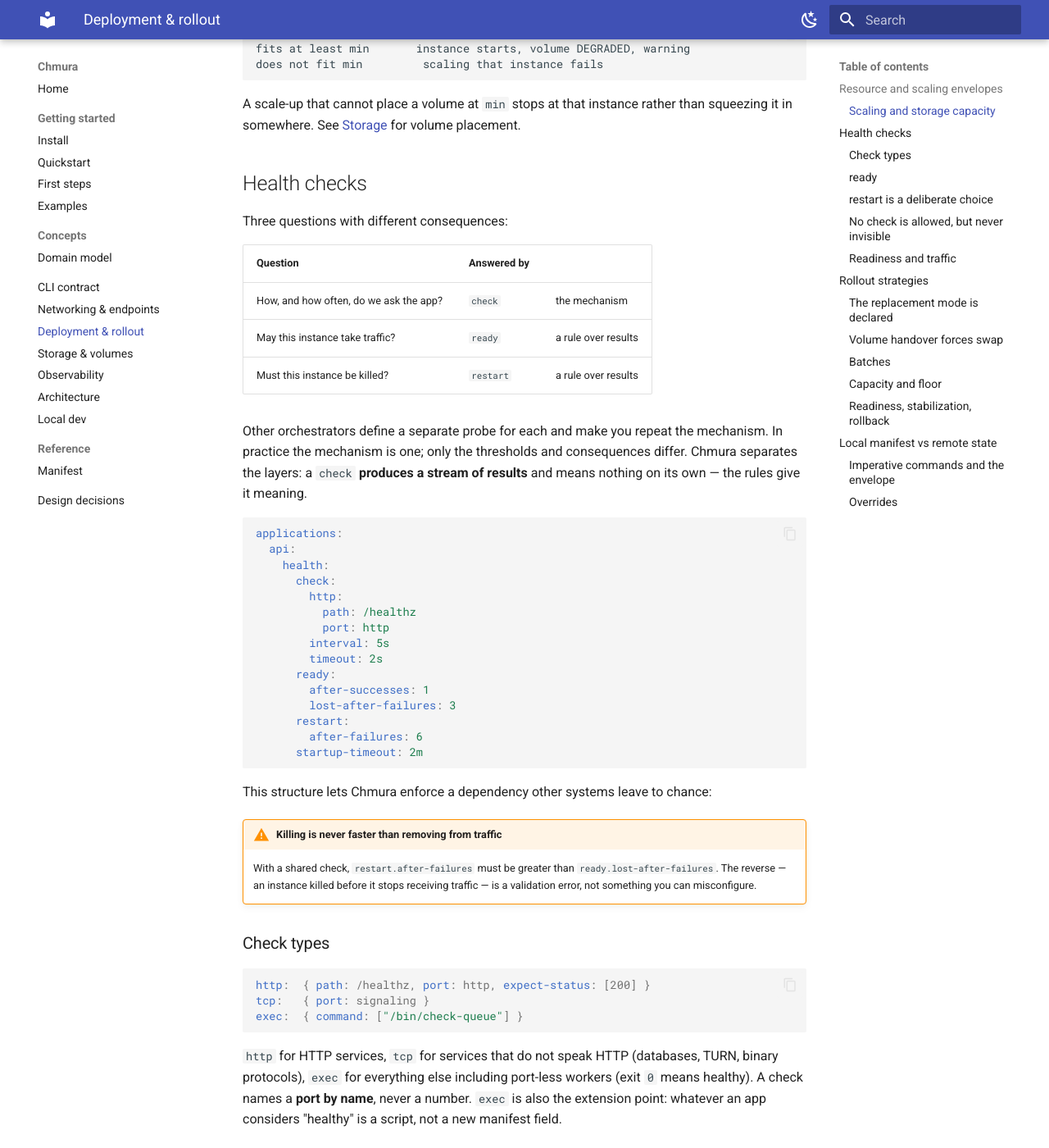
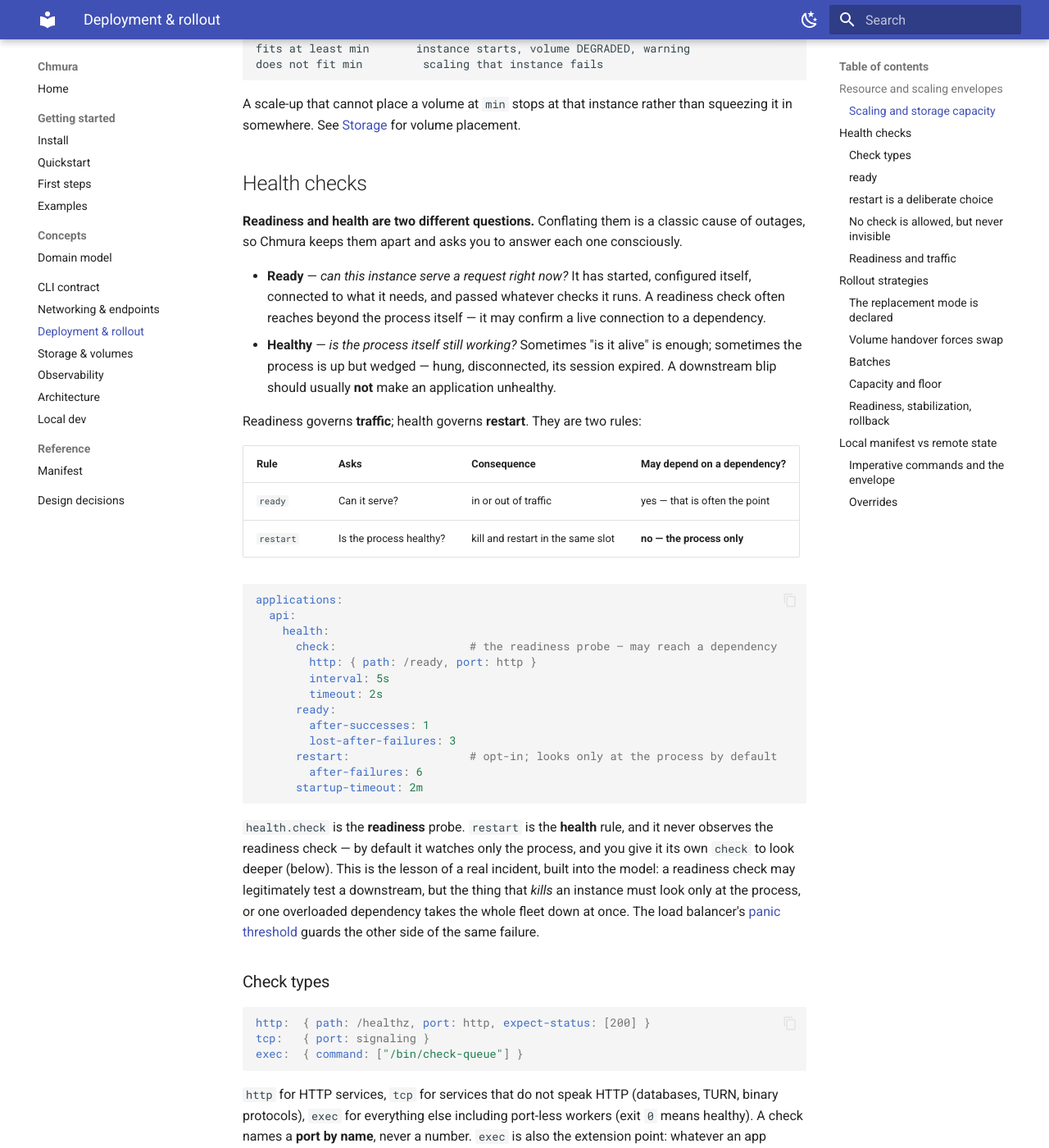
Before and after one commit to daropotter/chmura, an MkDocs documentation site: the page built from docs/deployment.md, in a window 1280 px wide and 1400 px high, scrolled down 1285 px. Shown: the whole window at 82% size. Built offline with MkDocs 1.6.1 and Material for MkDocs 9.7.7, drawn with Linux system fonts in a browser that asks for light colours; some of the changed text lies outside the part shown.

Commit message:
docs: make readiness vs health a conscious, two-question distinction; restart is process-only by default

````diff
--- a/docs/deployment.md
+++ b/docs/deployment.md
@@ -62,43 +62,49 @@ squeezing it in somewhere. See [Storage](storage.md) for volume placement.
 
 ## Health checks
 
-Three questions with different consequences:
+**Readiness and health are two different questions.** Conflating them is a
+classic cause of outages, so Chmura keeps them apart and asks you to answer each
+one consciously.
 
-| Question | Answered by | |
-| --- | --- | --- |
-| How, and how often, do we ask the app? | `check` | the mechanism |
-| May this instance take traffic? | `ready` | a rule over results |
-| Must this instance be killed? | `restart` | a rule over results |
+- **Ready** — *can this instance serve a request right now?* It has started,
+  configured itself, connected to what it needs, and passed whatever checks it
+  runs. A readiness check often reaches beyond the process itself — it may confirm
+  a live connection to a dependency.
+- **Healthy** — *is the process itself still working?* Sometimes "is it alive" is
+  enough; sometimes the process is up but wedged — hung, disconnected, its session
+  expired. A downstream blip should usually **not** make an application unhealthy.
 
-Other orchestrators define a separate probe for each and make you repeat the
-mechanism. In practice the mechanism is one; only the thresholds and consequences
-differ. Chmura separates the layers: a `check` **produces a stream of results**
-and means nothing on its own — the rules give it meaning.
+Readiness governs **traffic**; health governs **restart**. They are two rules:
+
+| Rule | Asks | Consequence | May depend on a dependency? |
+| --- | --- | --- | --- |
+| `ready` | Can it serve? | in or out of traffic | yes — that is often the point |
+| `restart` | Is the process healthy? | kill and restart in the same slot | **no — the process only** |
 
 ```yaml
 applications:
   api:
     health:
-      check:
-        http:
-          path: /healthz
-          port: http
+      check:                    # the readiness probe — may reach a dependency
+        http: { path: /ready, port: http }
         interval: 5s
         timeout: 2s
       ready:
         after-successes: 1
         lost-after-failures: 3
-      restart:
+      restart:                  # opt-in; looks only at the process by default
         after-failures: 6
       startup-timeout: 2m
 ```
 
-This structure lets Chmura enforce a dependency other systems leave to chance:
-
-!!! warning "Killing is never faster than removing from traffic"
-    With a shared check, `restart.after-failures` must be greater than
-    `ready.lost-after-failures`. The reverse — an instance killed before it stops
-    receiving traffic — is a validation error, not something you can misconfigure.
+`health.check` is the **readiness** probe. `restart` is the **health** rule, and
+it never observes the readiness check — by default it watches only the process,
+and you give it its own `check` to look deeper (below). This is the lesson of a
+real incident, built into the model: a readiness check may legitimately test a
+downstream, but the thing that *kills* an instance must look only at the process,
+or one overloaded dependency takes the whole fleet down at once. The load
+balancer's [panic threshold](networking.md#never-route-to-zero) guards the other
+side of the same failure.
 
 ### Check types
 
@@ -126,31 +132,33 @@ HTTP service, so a declaration is often just `path` and `port`.
 
 ### `restart` is a deliberate choice
 
-Omitting `restart` means **the check never kills an instance**. This is not a
-gap: process exit is observed always, with no check at all — a crash is restarted
-in the same slot. The `restart` rule exists only to catch *hangs* — a process
-that is alive but no longer responding. Most apps never need it, and misused it
-turns a blip into a restart storm, so it is opt-in.
+Omitting `restart` means **nothing ever kills a running instance except its own
+exit**. That is not a gap: a process crash is observed always, with no check at
+all, and is restarted in the same slot. The `restart` rule exists only to catch
+*hangs* — a process that is alive but no longer working. Most apps never need it,
+and misused it turns a blip into a restart storm, so it is opt-in.
 
-It does not apply until `ready` has succeeded once; if readiness never arrives
-within `startup-timeout`, the instance is considered failed. That removes the need
-for a separate startup probe.
+By default `restart` watches only the process. To probe deeper — to catch a wedged
+process that is technically alive — give it its own check, and keep that check
+local so it cannot fail on a downstream:
 
-!!! warning "Restart depends only on the process"
-    The classic mistake: a readiness check probes a dependency (a database), and
-    the same check drives killing. The database blips and *every* instance is
-    killed at once — a restart storm exactly when the system is already
-    struggling. So: readiness may depend on dependencies; restart must depend
-    only on the process itself. If the shared check reaches a dependency, give
-    `restart` its own local, cheap check:
+```yaml
+restart:
+  after-failures: 6
+  check:
+    exec: { command: ["/bin/self-check"] }   # the process, not a dependency
+```
 
-    ```yaml
-    restart:
-      after-failures: 6
-      check:
-        exec:
-          command: ["/bin/self-check"]
-    ```
+`restart` does not apply until `ready` has succeeded once; if readiness never
+arrives within `startup-timeout`, the instance is considered failed. That removes
+the need for a separate startup probe.
+
+!!! warning "Never kill on a shared dependency"
+    The classic mistake is pointing the killer at a dependency: the database
+    blips and *every* instance is killed at once — a restart storm exactly when
+    the system is already struggling. In Chmura this is off by default (`restart`
+    never uses the readiness check), and when you do give `restart` a check, it
+    must look at the process, not a downstream.
 
 ### No check is allowed, but never invisible
 
````
Also changed, not shown: docs/reference/manifest.md (+12 -9 lines).
